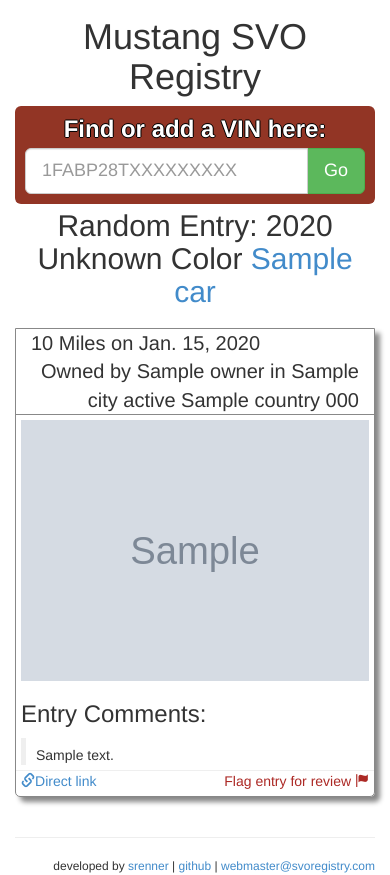
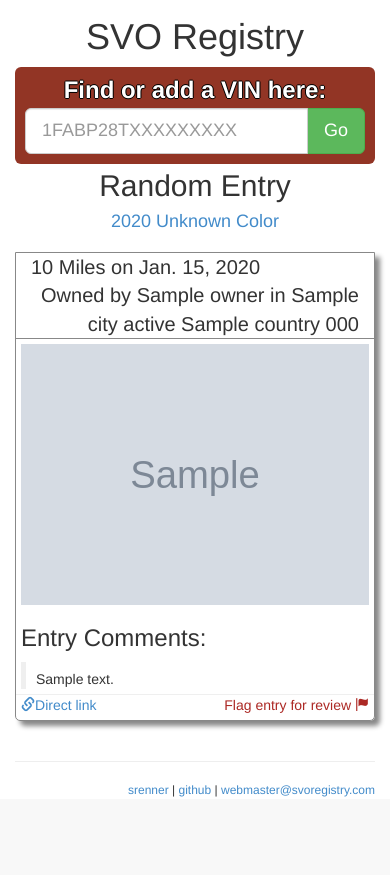
Before and after one commit to srenner/svoregistry-v2, a Django app: template svoregistry/registry/templates/index.html in a window 390 px wide. Shown: the part 54-929 px from the top of the page. After the commit the page ends 851 px from the top, so only its background shows below. Run offline with Django 3.2, Linux system fonts and the light colour scheme; the template is opened without the code that fills it: most values are stand-ins (such as "Sample title", 1, 10 or a date in 2020); grey boxes marked "Sample" are stand-in pictures; some libraries are stand-ins or nearby versions.

Commit message:
mobile ui tweaks

```diff
--- a/svoregistry/registry/static/registry/css/style.css
+++ b/svoregistry/registry/static/registry/css/style.css
@@ -7,6 +7,8 @@
 	text-align: center;
 	margin-top: 0px;
 	padding-top: 0px;
+	margin-bottom: 0;
+	padding-bottom: 0;
 }
 
 footer {
--- a/svoregistry/registry/templates/base.html
+++ b/svoregistry/registry/templates/base.html
@@ -8,7 +8,6 @@
 	<link rel="stylesheet" type="text/css" href="{% static 'registry/css/vendor/tinymce/skins/lightgray/skin.min.css' %}" />
 	<link rel="stylesheet" type="text/css" href="{% static 'registry/css/vendor/tinymce/skins/lightgray/content.min.css' %}" />
 	<link rel="stylesheet" type="text/css" href="{% static 'registry/css/vendor/bootstrap/css/bootstrap.min.css' %}" />
-
 	<link rel="stylesheet" type="text/css" href="{% static 'registry/css/svo-colors.css' %}" />
 	<style type="text/css">
 		.navbar-brand {
@@ -28,7 +27,6 @@
 	<link rel="stylesheet" type="text/css" href="{% static 'registry/css/style.css' %}" />
 </head>
 <body>
-
 	<nav class="container-fluid navbar navbar-default navbar-static-top" role="navigation">
 		<div>
         	<div class="navbar-header">
@@ -43,7 +41,7 @@
 	        <div id="navigationbar" class="navbar-collapse collapse">
 				<ul class="nav navbar-nav">
 					<li><a href="/">Home</a></li>
-					<li><a href="/new">New Entries</a></li>
+					<li><a href="/new">New</a></li>
 					<li><a href="/statistics">Stats</a></li>
 					<li><a href="/about">About</a></li>
 				</ul>
@@ -64,7 +62,7 @@
 	</div>
 	<footer id="divFooter" class="container text-right">
 		<hr>
-		developed by <a href="http://www.shawnrenner.com/">srenner</a>
+		<span class="hidden-xs">developed by </span><a href="http://www.shawnrenner.com/">srenner</a>
 		|
 		<a href="https://github.com/srenner/svoregistry-v2">github</a>
 		|
--- a/svoregistry/registry/templates/car_header.html
+++ b/svoregistry/registry/templates/car_header.html
@@ -2,6 +2,5 @@
 <h1>
 	{{car.year|default_if_none:"Unknown Year"}}
 	{{ car.COLOR_CHOICES|color_lookup:car.color }}
-	SVO
 </h1>
 <p class="text-center">VIN {{car.vin}}</p>
--- a/svoregistry/registry/templates/index.html
+++ b/svoregistry/registry/templates/index.html
@@ -5,7 +5,7 @@
 {% endblock %}
 {% load filters %}
 {%block content %}
-<h1><span class="hidden-xs">Home of the 1984 - 1986 </span>Mustang SVO Registry</h1>
+<h1><span class="hidden-xs">Home of the 1984 - 1986 Mustang </span>SVO Registry</h1>
 <div id="divLookupContainer" class="jumbotron svo-2A text-center h3 row spacer-medium">
 	<form id="formLookup" action="lookup" onsubmit="return lookupVin()" method="get">
 		<label for="txtVIN">Find or add a VIN here:</label>
@@ -39,7 +39,8 @@
 	</div>
 </div>
 <div class="random-entry-container">
-	<h2>Random Entry: {{ entry.year|default_if_none:"Unknown Year" }} {{ entry.COLOR_CHOICES|color_lookup:entry.color }} <a href="/{{entry.car}}/">{{ entry.car }}</a></h2>
+	<h2>Random Entry</h2>
+	<h4 class="text-center"><a href="/{{entry.car}}/">{{ entry.year|default_if_none:"Unknown Year" }} {{ entry.COLOR_CHOICES|color_lookup:entry.color }}</a></h4>
 	<div>{% include 'entry.html' %}</div>
 </div>
 {% endblock %}
```
